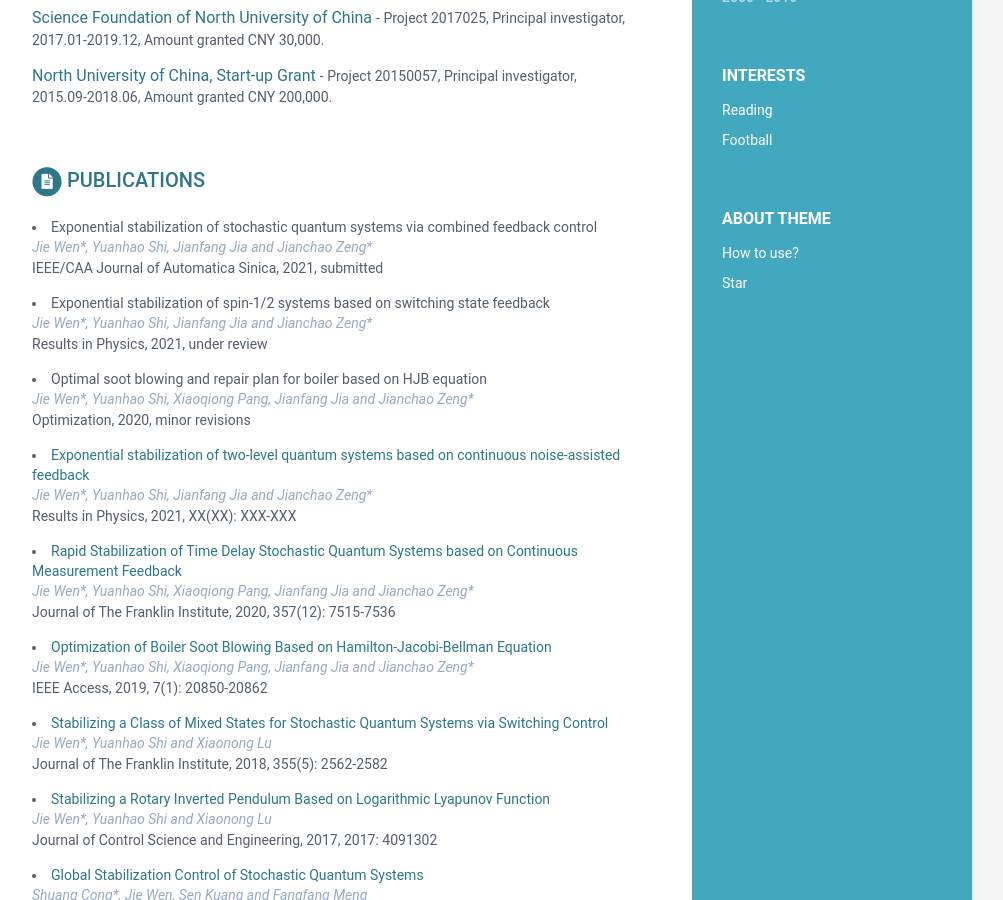
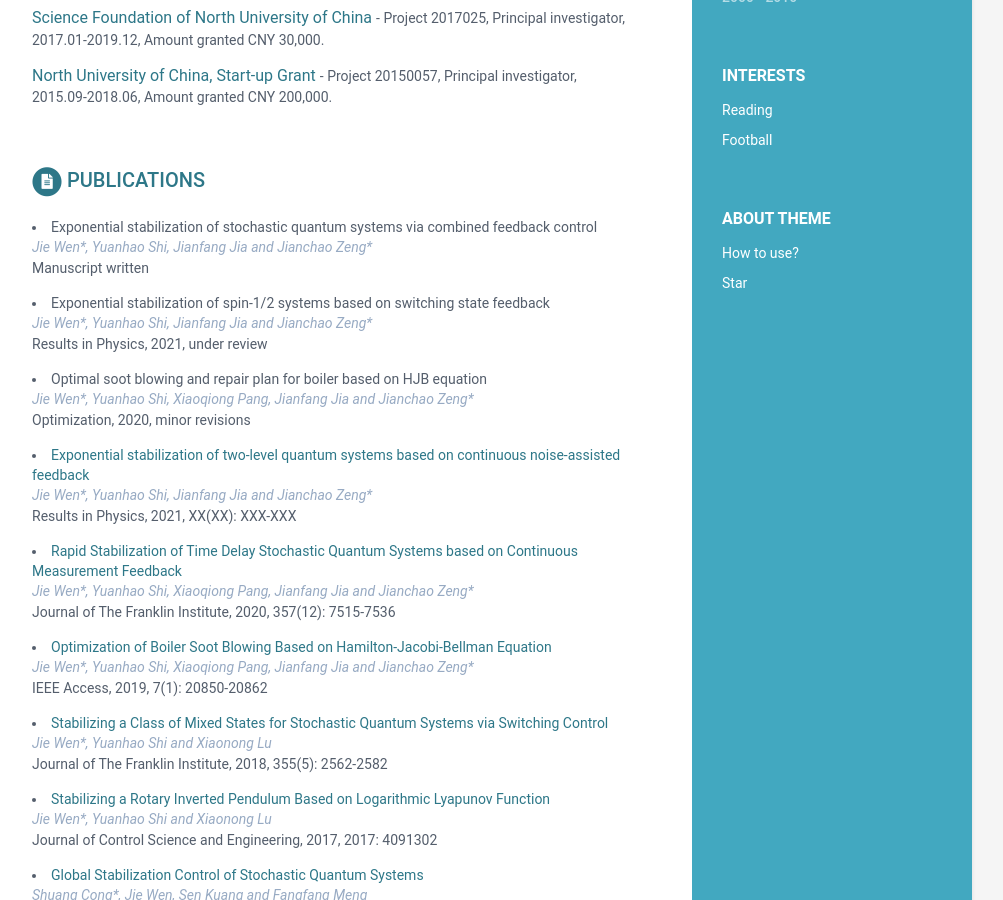
Before and after one commit to wenjie015/wenjie, a Jekyll site: the page built from index.html, in a window 1280 px wide and 900 px high, scrolled down 727 px. Shown: the whole window, without its empty margins (168-1171 px from the left). Built offline with Jekyll 4.4.1, drawn with Linux system fonts in a browser that asks for light colours.

Commit message:
Update data.yml

```diff
--- a/_data/data.yml
+++ b/_data/data.yml
@@ -58,7 +58,7 @@ publications:
       - title: Exponential stabilization of stochastic quantum systems via combined feedback control
         link:
         authors: Jie Wen*, Yuanhao Shi, Jianfang Jia and Jianchao Zeng*
-        conference: "IEEE/CAA Journal of Automatica Sinica, 2021, submitted"
+        conference: "Manuscript written"
 
       - title: Exponential stabilization of spin-1/2 systems based on switching state feedback
         link:
```
